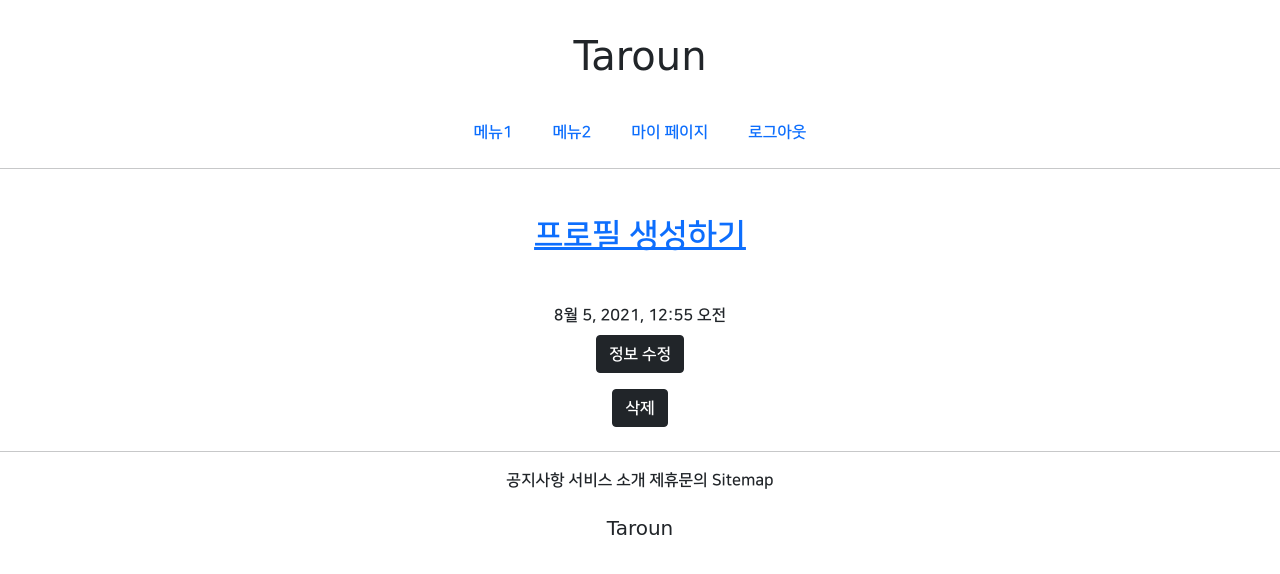
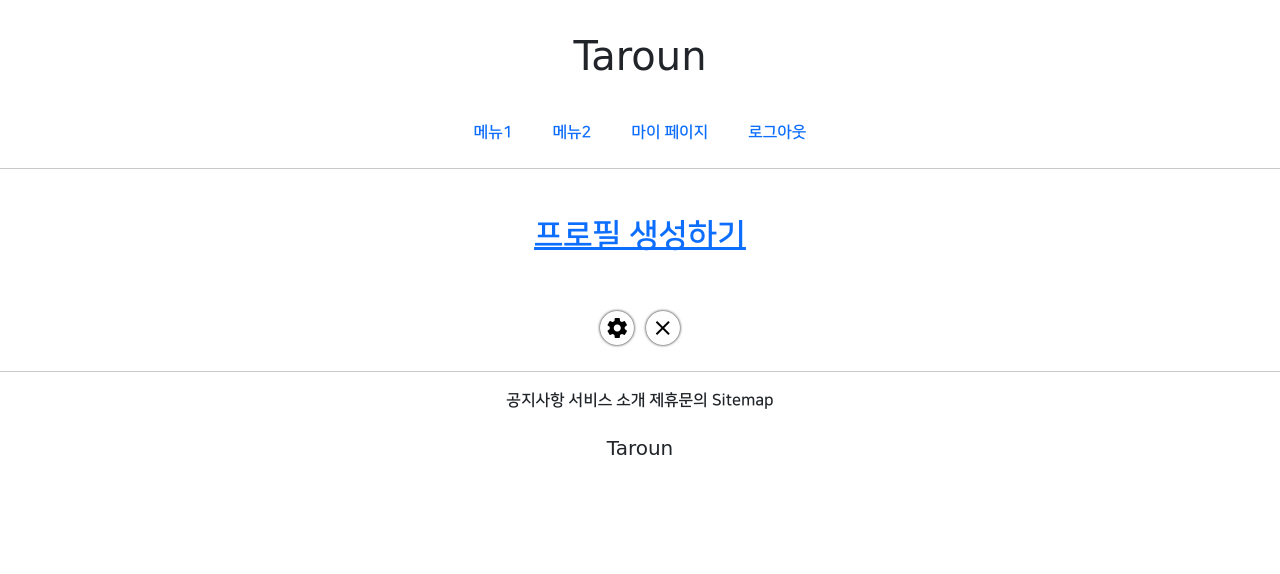
Before and after one commit to taroun/new_1ban, a Django app: template accountapp/templates/accountapp/detail.html in a window 1280 px wide. Shown: the top 574 px of the page. Run offline with Django 3.2, Linux system fonts and the light colour scheme; the template is opened without the code that fills it: values that come from a table or form of the project are taken from there, others are empty; the visitor is signed in with stand-in values (Sample User, id 1); data comes from the database, SQL or seed files in the repository; parts of the project's set-up code (start-up, migrations or seed data) failed here and were passed over; some libraries are stand-ins or nearby versions; some web fonts are replaced.

Commit message:
7/29 new 1ban commit 2

```diff
--- a/accountapp/templates/accountapp/detail.html
+++ b/accountapp/templates/accountapp/detail.html
@@ -26,18 +26,15 @@
                 </h2>
             {% endif %}
         </div>
-        <div>
-            {{ target_user.date_joined }}
-        </div>
         {% if user == target_user %}
             <div class="p-2">
-                <a class="btn btn-dark mx-2" href="{% url 'accountapp:update' pk=user.pk %}">
-                        정보 수정
+                <a href="{% url 'accountapp:update' pk=user.pk %}"
+                   class="material-icons round-button mx-1">
+                        settings
                 </a>
-            </div>
-            <div class="p-2">
-                <a class="btn btn-dark mx-2" href="{% url 'accountapp:delete' pk=user.pk %}">
-                        삭제
+                <a href="{% url 'accountapp:delete' pk=target_user.pk %}"
+                   class="material-icons round-button mx-1">
+                        close
                 </a>
             </div>
         {% endif %}
```
